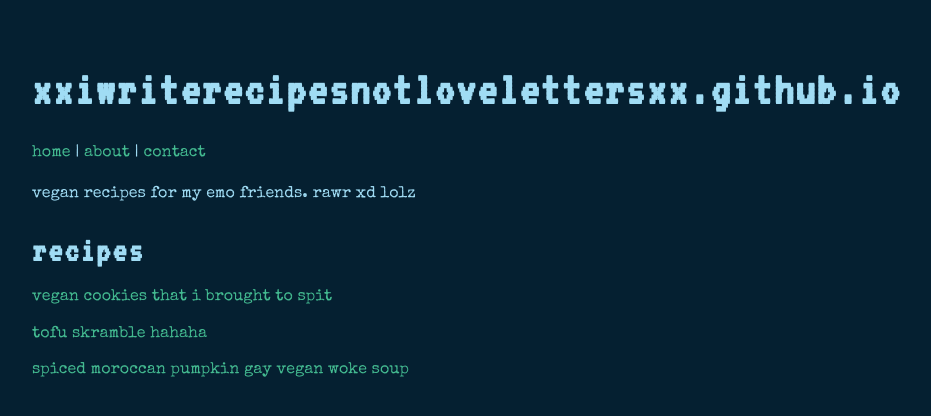
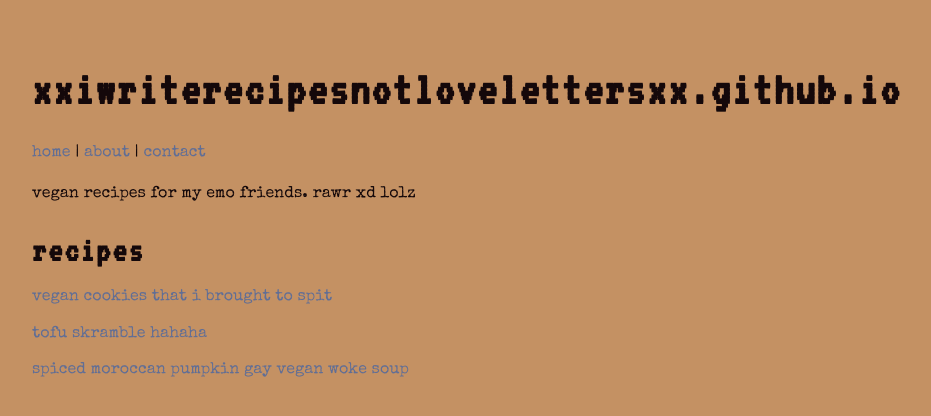
Before and after one commit to xxiwriterecipesnotlovelettersxx/xxiwriterecipesnotlovelettersxx.github.io, a Jekyll site: the page built from index.md, in a window 1280 px wide. Shown: the top 416 px of the page, without its empty margins (233-1164 px from the left). Built offline with Jekyll 4.4.1, drawn with Linux system fonts in a browser that asks for light colours.

Commit message:
Update style.css

```diff
--- a/assets/css/style.css
+++ b/assets/css/style.css
@@ -3,8 +3,8 @@
 
 /* Body */
 body {
-  background: #052031;
-  color: #A0DCF4;
+  background: #C49163;
+  color: #14080A;
   font-family: 'Special Elite', monospace;
   max-width: 750px;
   margin: auto;
@@ -42,12 +42,12 @@ h3 {
 
 /* Links */
 body a {
-  color: #44BB91 !important;
+  color: #606E96 !important;
   text-decoration: none;
 }
 
 body a:hover {
-  color: #41C7D9  !important;
+  color: #47687E  !important;
   text-decoration: none;
 }
 
```
